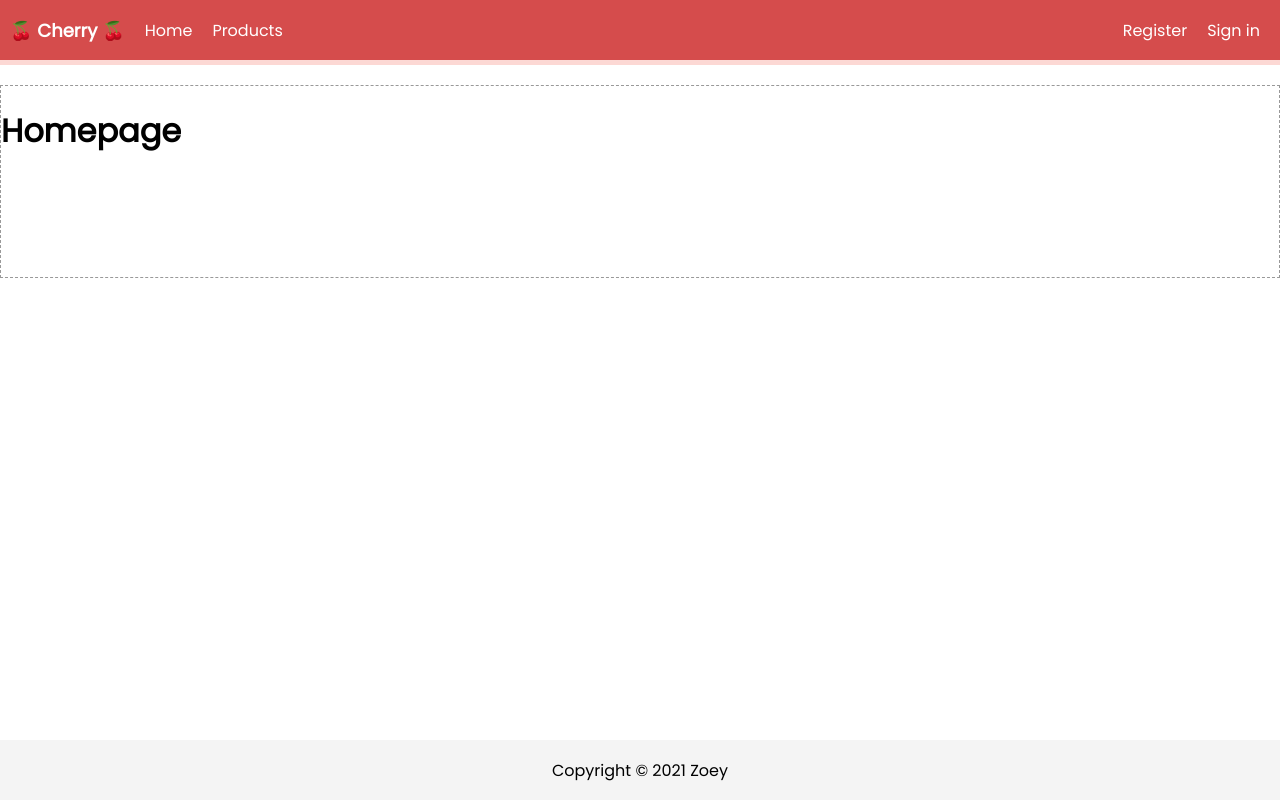
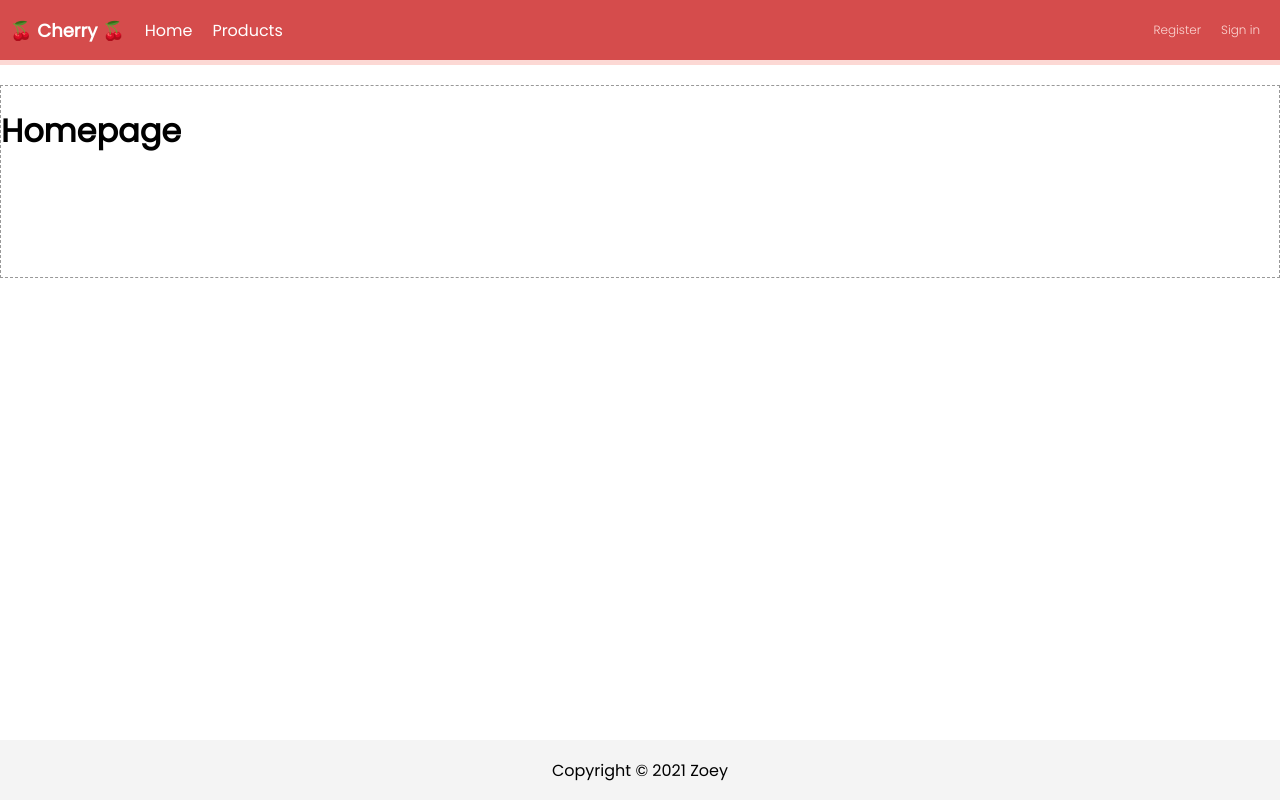
Before and after one commit to JingyiNiu/react-cherry-project, a React (Create React App) app: page / in a window 1280 px wide. Built offline with nearby package versions, Linux system fonts and the light colour scheme.

Commit message:
style nav bar

```diff
--- a/src/components/nav/nav.component.tsx
+++ b/src/components/nav/nav.component.tsx
@@ -15,10 +15,10 @@
         </Link>
       </div>
       <div className='nav-right'>
-        <Link to='/register' className='nav-item nav-link'>
+        <Link to='/register' className='nav-item nav-item-sm'>
           Register
         </Link>
-        <Link to='/signin' className='nav-item nav-link'>
+        <Link to='/signin' className='nav-item nav-item-sm'>
           Sign in
         </Link>
       </div>
--- a/src/components/nav/nav.style.css
+++ b/src/components/nav/nav.style.css
@@ -19,6 +19,16 @@
   text-decoration: none;
 }
 
+.nav-item-sm {
+  font-size: 12px;
+  font-weight: 300;
+  color: var(--secondary-color);
+}
+
+.nav-item-sm:hover {
+  color: #fff;
+}
+
 .nav-logo {
   margin-left: 10px;
   font-weight: 600;
--- a/src/components/products-table/products-table.component.tsx
+++ b/src/components/products-table/products-table.component.tsx
@@ -1,7 +1,35 @@
-import "./products-table.style.css";
+import axios from "axios";
+import React, { Component } from "react";
 
-const ProductsTable = () => {
-  return <div>ProductsTable</div>;
-};
+export class ProductsTable extends Component<{}, { products: [] }> {
+  constructor(props: any) {
+    super(props);
+
+    this.state = {
+      products: [],
+    };
+  }
+
+  componentDidMount() {
+    axios
+      .get("http://206.189.39.185:5031/api/Product")
+      .then((response) => {
+        this.setState({ products: response.data.data });
+      })
+      .catch((error) => console.log(error));
+  }
+
+  render() {
+    const { products } = this.state;
+    return (
+      <div>
+        <h2>ProductsTable</h2>
+        {products.map((product) => (
+          <p></p>
+        ))}
+      </div>
+    );
+  }
+}
 
 export default ProductsTable;
```
